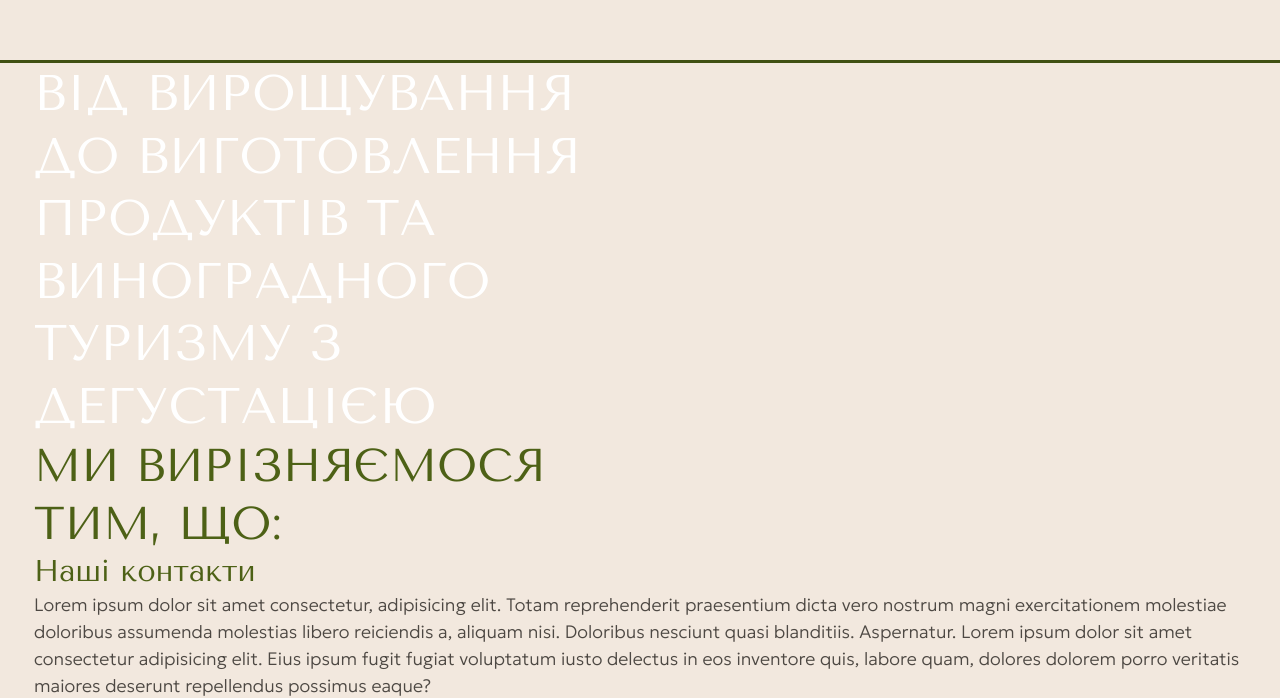
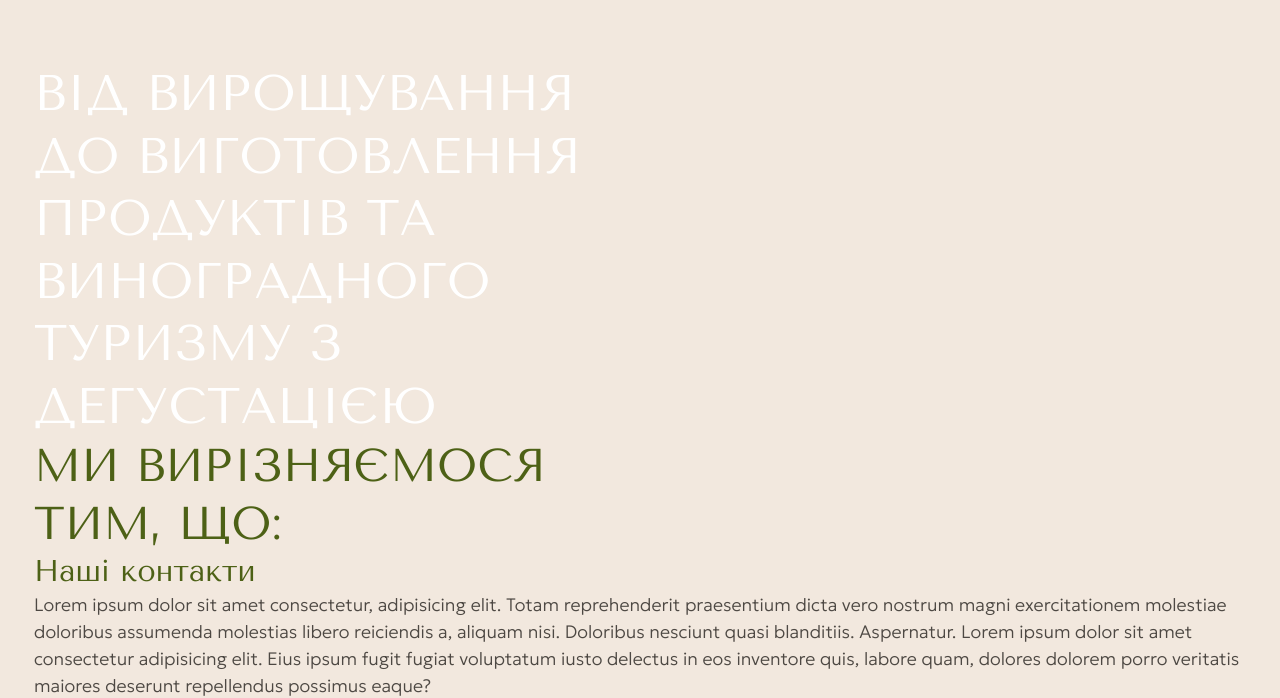
Before and after one commit to SoftRyzen-internship/grape_paradise, a Next.js app: page / in a window 1280 px wide. Shown: the part 107-805 px from the top of the page. Built offline with nearby package versions, Linux system fonts and the light colour scheme.

Commit message:
use generics & del outline on section

```diff
--- a/src/components/Observer.tsx
+++ b/src/components/Observer.tsx
@@ -21,7 +21,7 @@ export const Observer: React.FC = () => {
 	const [checkbox, setCheckbox] = useState(false);
 	return (
 		<div>
-			<Section styles='outline outline-red pt-[144px] pb-[102px] md:pt-[120px] md:pb-[80px] lg:pt-[170px] lg:pb-[95px]'>
+			<Section styles='pt-[144px] pb-[102px] md:pt-[120px] md:pb-[80px] lg:pt-[170px] lg:pb-[95px]'>
 				<Title chapter='hero'>{titleData.hero}</Title>
 				<Title styles='w-[255px] md:w-[350px] lg:w-[590px]'>
 					{titleData.advantages}
--- a/src/components/common/Section/Section.tsx
+++ b/src/components/common/Section/Section.tsx
@@ -4,10 +4,10 @@ import clsx from 'clsx';
 
 import { ISectionProps } from './Section.types';
 
-export const Section = ({ id, styles, children }: ISectionProps) => {
+export const Section: React.FC<ISectionProps> = ({ id, styles, children }) => {
 	return (
 		<section id={id} className={clsx('w-full', styles)}>
-			<div className='container outline outline-darkGreen'>{children}</div>
+			<div className='container'>{children}</div>
 		</section>
 	);
 };
--- a/src/components/common/Title/Title.tsx
+++ b/src/components/common/Title/Title.tsx
@@ -4,7 +4,7 @@ import clsx from 'clsx';
 
 import { ITitleProps } from './Title.types';
 
-export const Title = ({ chapter, styles, children }: ITitleProps) => {
+export const Title: React.FC<ITitleProps> = ({ chapter, styles, children }) => {
 	return (
 		<>
 			{chapter === 'hero' ? (
--- a/src/components/ui/ButtonLess/ButtonLess.tsx
+++ b/src/components/ui/ButtonLess/ButtonLess.tsx
@@ -6,12 +6,12 @@ import clsx from 'clsx';
 
 import { IButtonLessProps } from './ButtonLess.types';
 
-export const ButtonLess = ({
+export const ButtonLess: React.FC<IButtonLessProps> = ({
 	type,
 	purpose,
 	disabled,
 	children,
-}: IButtonLessProps) => {
+}) => {
 	return (
 		<button
 			type={type}
--- a/src/components/ui/ButtonMain/ButtonMain.tsx
+++ b/src/components/ui/ButtonMain/ButtonMain.tsx
@@ -7,7 +7,11 @@ import { Link } from 'react-scroll';
 
 import { IButtonMainProps } from './ButtonMain.types';
 
-export const ButtonMain = ({ to, chapter, children }: IButtonMainProps) => {
+export const ButtonMain: React.FC<IButtonMainProps> = ({
+	to,
+	chapter,
+	children,
+}) => {
 	return (
 		<Link
 			to={to}
```
